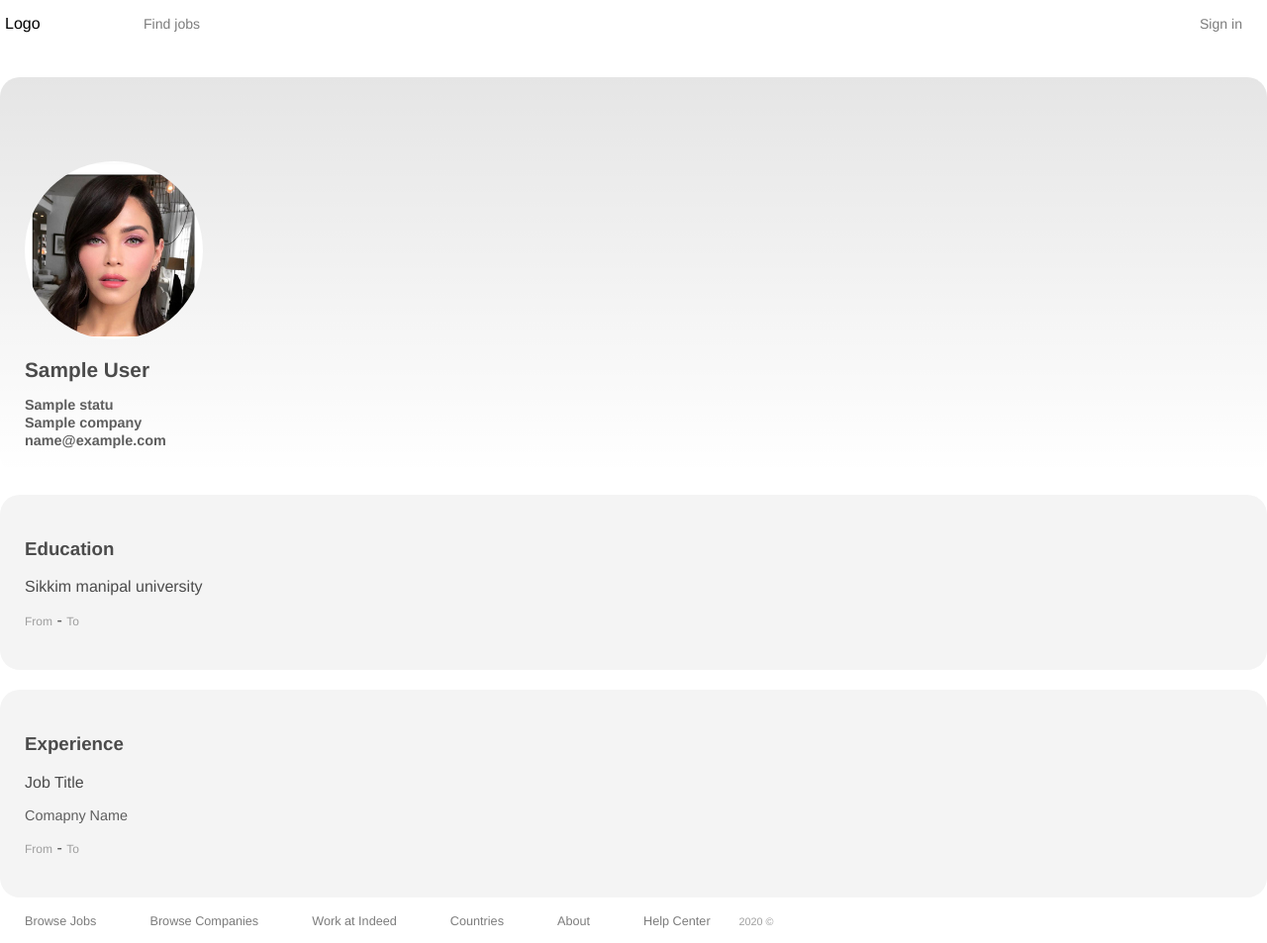
After one commit to Marwan9956/indeed-clone, a CodeIgniter app: page /indeed/index.php/profile/user/1 in a window 1280 px wide. The commit adds this page. Shown: the whole page at 99% size. Run offline with CodeIgniter, Linux system fonts and the light colour scheme; tables that the repository leaves empty or names only in its code hold one stand-in row (values such as "Sample post").

Commit message:
Working in User Profile Added Education table for user and expirence table both with get JSON data in ONE ROW

```diff
--- a/application/controllers/Member.php
+++ b/application/controllers/Member.php
@@ -1,6 +1,10 @@
 <?php
 defined('BASEPATH') OR exit('No direct script access allowed');
-
+/**
+ * Handle all user functionality
+ * @author marwan
+ *
+ */
 class Member extends CI_Controller{
 	public function __construct(){
 		parent::__construct();
--- /dev/null
+++ b/application/controllers/Profile.php
@@ -0,0 +1,55 @@
+<?php
+defined('BASEPATH') OR exit('No direct script access allowed');
+/**
+ * Handle all user Profiles
+ * @author marwan
+ *
+ */
+
+class Profile extends CI_Controller{
+	public function __construct(){
+		parent::__construct();
+	}
+
+
+	/**
+	 * Handle  /profile
+	 */
+	public function index(){
+
+	}
+
+
+	public function user($user_id){
+		//print_r($this->session->userdata());
+		$data['title']		  =  "Profile";
+		$data['view_content'] =  'profile/employee_profile_view';
+		try{
+			$data['user']         =  $this->user->getSignleUser($user_id);
+			$data['user_Company'] =  $this->user->getCompanyName($data['user']->company_id);
+			$data['education'] ='';
+			$data['experience'] ='';
+		}catch (database_exception $e){
+			$data['error'] = $e->getMessage();
+		}catch (Exception $e){
+			$data['error'] ='Server Error Try again later';
+		}
+
+		$this->load->view('inc/main',$data);
+	}
+
+	public function user_add_education($education){
+
+	}
+
+	public function user_add_experience($experience){
+
+	}
+
+	public function company($comapny_id){
+		$data['title']		  =  "Profile";
+		$data['view_content'] =  'profile/company_profile_view';
+		$this->load->view('inc/main',$data);
+	}
+
+}
--- a/application/controllers/Register.php
+++ b/application/controllers/Register.php
@@ -1,6 +1,10 @@
 <?php
 defined('BASEPATH') OR exit('No direct script access allowed');
-
+/**
+ * Handle all register functionality
+ * @author marwan
+ *
+ */
 class Register extends  CI_Controller{
 	public  function __construct(){
 		parent::__construct();
--- a/application/models/user.php
+++ b/application/models/user.php
@@ -234,4 +234,35 @@ class User extends CI_Model{
 	}
 
 
+
+	/**
+	 * Get Signle User
+	 * @return user object
+	 */
+
+	public function getSignleUser($user_id){
+		$this->db->select('users.id , first_name, last_name, username, users.email, countries.name as country_name , users.phone_number, users.resume_url, users.profile_img , users.company_id, current_status.name as current_status_name ,users.register_time');
+		$this->db->from('users');
+		$this->db->join('current_status', 'users.current_status_id = current_status.id' , 'inner');
+		$this->db->join('countries', 'users.country_code = countries.code' , 'LEFT OUTER');
+		$this->db->where('users.id' , $user_id);
+		$query = $this->db->get();
+		 $query = $query->row();
+		 if($query){
+		 	return $query;
+		 }else{
+		 	throw new database_exception('No User with this ID');
+		 }
+	}
+
+	public function getCompanyName($comp_id){
+		$this->db->select('name');
+		$this->db->from('company');
+		$this->db->where('id' , $comp_id);
+		$query = $this->db->get();
+		$query = $query->row();
+		if($query){
+			return $query->name;
+		}
+	}
 }
--- a/application/views/inc/layout/header.php
+++ b/application/views/inc/layout/header.php
@@ -7,6 +7,7 @@
 	      href="https://stackpath.bootstrapcdn.com/font-awesome/4.7.0/css/font-awesome.min.css" >
 	<link rel="stylesheet" href="<?php echo base_url('assets/css/style.css');?>">
 	<link rel="stylesheet" href="<?php echo base_url('assets/css/message.css');?>">
+
 	<script src="<?php echo base_url('assets/js/jquery-3.4.1.min.js');?>"></script>
 	<script src="http://localhost/indeed/assets/js/ajax.js"></script>
 	<script src="<?php echo base_url('assets/js/script.js');?>"></script>
--- a/application/views/inc/layout/nav_links.php
+++ b/application/views/inc/layout/nav_links.php
@@ -10,11 +10,18 @@
 				<a href="<?php echo base_url('member/jobpost');?>">
 					Employers / Post Job
 				</a>
+				<a href="<?php //echo base_url('profile/company/') . $this->session->userdata('user_id');?>">
+					Profile
+				</a>
 			<?php else:?>
 				<a href="#">
 					Upload your resume
 				</a>
+				<a href="<?php echo base_url('profile/user/') . $this->session->userdata('user_id');?>">
+					Profile
+				</a>
 			<?php endif;?>
+
 		<?php endif;?>
 
 
--- /dev/null
+++ b/application/views/profile/employee_profile_view.php
@@ -0,0 +1,68 @@
+
+<?php if(isset($user)):?>
+<script src=''> </script>
+<link rel="stylesheet" href="<?php echo base_url('assets/css/profile.css');?>">
+<section class='employee-profile'>
+	<header>
+		<img alt="" src="<?php echo base_url('upload/user_profile/img.jpg')?>">
+		<p><?php echo $user->first_name . ' '; ?> <?php echo $user->last_name; ?></p>
+		<p class="small-txt"> <?php echo $user->current_status_name; ?></p>
+		<p class="small-txt"> <?php echo $user->country_name; ?> </p>
+		<!-- IF There is company -->
+		<?php if($user_Company):?>
+			<p class="small-txt"> <?php echo $user_Company;; ?> </p>
+		<?php endif;?>
+		<p class="small-txt"> <?php echo $user->email; ?></p>
+	</header>
+	<!-- Education -->
+	<section class="widget">
+		<h3>Education</h3>
+		<!-- Loop -->
+		<div>
+			<p>Sikkim manipal university</p>
+			<p class="small-txt"></p>
+			<p><span>From</span> - <span>To</span></p>
+		</div>
+		<!-- Loop End -->
+		<!-- IF USER ADD EDIT PROFILE -->
+		<?php if($this->session->userdata('user_type') == 'employee' ):?>
+			<?php if($this->session->userdata('user_id') == $user->id):?>
+				<button class="btn btn-signin">Add Education</button>
+				<button class="btn btn-signin">Save</button>
+			<?php endif;?>
+		<?php endif;?>
+	</section>
+	<!-- Experience -->
+	<section class="widget">
+		<h3>Experience</h3>
+
+		<!-- Loop -->
+		<div>
+			<p>Job Title</p>
+			<p class="small-txt">Comapny Name</p>
+			<p><span>From</span> - <span>To</span></p>
+		</div>
+		<!-- Loop End -->
+		<!-- IF USER ADD EDIT PROFILE -->
+		<?php if($this->session->userdata('user_type') == 'employee' ):?>
+			<?php if($this->session->userdata('user_id') == $user->id):?>
+				<button class="btn btn-signin">Add Education</button>
+				<button class="btn btn-signin" >Save</button>
+			<?php endif;?>
+		<?php endif;?>
+	</section>
+
+
+</section>
+<?php else:?>
+
+<section class="widget">
+		<div class="alert alert-warning">
+			<h3><?php echo $error;?></h3>
+		</div>
+		<a href="<?php echo base_url();?>" class="btn btn-primary">
+			Back
+		</a>
+</section>
+
+<?php endif;?>
--- /dev/null
+++ b/assets/css/profile.css
@@ -0,0 +1,37 @@
+.employee-profile{
+	margin-top:30px;
+}
+
+.employee-profile .small-txt{
+	font-size: 0.9em;
+	color: var(--lbl);
+	margin:2px 0;
+}
+
+.employee-profile header{
+	background-color: var(--very-light);
+	padding:25px;
+	border-radius:20px;
+	background:  -webkit-linear-gradient(top, rgba(0,0,0,0.10) 0%,rgba(0,0,0,0) 100%);
+	/* Chrome10-25,Safari5.1-6 */
+}
+
+.employee-profile img{
+	margin-top:60px;
+	width:180px;
+	height:180px;
+	border-radius: 250px;
+}
+
+.employee-profile header p{
+	font-size:1.3em;
+	font-weight: bold;
+	margin:15px 0;
+}
+
+.employee-profile .widget{
+	background-color: var(--bg-gray );
+	padding:25px;
+	margin-top:20px;
+	border-radius:20px;
+}
--- a/assets/css/style.css
+++ b/assets/css/style.css
@@ -305,7 +305,7 @@ ul li{
 	padding:0 25px;
 	margin-left:0 !important;
 }
-
+/*****************Countries List Hint in search *******/
 #countriesList{
 	position:absolute;
 	//top:209px;
--- a/assets/js/ajax.js
+++ b/assets/js/ajax.js
@@ -1,5 +1,4 @@
 $(document).ready(function(){
-
 	var displayTag = $('#display-single-job');
 	var jobPostSingleWidget = $('.job-post-single-widget');
 
@@ -29,7 +28,7 @@ $(document).ready(function(){
 					cls = document.getElementById('close');
 					/*
 					 *  Normal Javascript Because jquery Events
-					 *  didn't work Not sure why that happend
+					 *  didn't work Not sure why
 					 */
 					cls.addEventListener("click",function(e){
 						closeFunction(e);
@@ -48,7 +47,7 @@ $(document).ready(function(){
 
 
 	/**
-	 * Close display single job
+	 * Close Button display single job
 	 * And reshow subscription widget
 	 * @returns
 	 */
@@ -58,6 +57,8 @@ $(document).ready(function(){
 		subscription_widget.fadeIn();
 		e.preventDefault();
 	};
+
+
 	/**
 	 * Construct Html to display single job
 	 * @returns
@@ -106,26 +107,15 @@ $(document).ready(function(){
 	 */
 	var countries = document.getElementById('searchCountries');
 	countries.addEventListener('keyup',function(e){
-		 console.log('we are key now');
+
 		var key = countries.value;
 		var countriesURL = encodeURI("http://localhost/indeed/jobs/countries?key=" + key);
 		$.ajax({
 				type: 'get',
-				url  : countriesURL,
-				success : function(result){
-					//console.log(result);
-					/*
-					try{
-						console.log(JSON.parse(result));
-					}catch(err){
-						//console.log('not a json obj');
-					}
-					*/
-				}
+				url  : countriesURL
 			}).done(function (data){
 				try{
 					$('#countriesList').remove();
-					//console.log(JSON.parse(data));
 					data = JSON.parse(data);
 					var countriesDiv = '<div id="countriesList"> <ul>';
 					for(var i = 0 ; i < data.length; i++){
@@ -134,22 +124,16 @@ $(document).ready(function(){
 					var rect = countries.getBoundingClientRect();
 					var topPos = rect.top + rect.height;
 					var widthPos = rect.width + 82;
-					//console.log(rect.width);
-					console.log(topPos);
-					//$('#countriesList');
-					//$('#countriesList').css('width',widthPos);
+
 					countriesDiv += '</ul></div>';
-					console.log(countriesDiv);
-					//$(this).append(countriesDiv);
-					//countries.outerHTML += countriesDiv;
-					//countriesDiv.insertAfter(countries);
+
 					$(countriesDiv).insertAfter('#searchCountries')
 					.css({
 						'top' : topPos,
 						'width':widthPos
 						});
 				}catch(err){
-					//console.log('not a json obj');
+					//console.log('Not Json Data Error');
 				}
 			}).fail(function(xhr, status, error) {
 				  //Ajax request failed.
@@ -162,17 +146,5 @@ $(document).ready(function(){
 	});
 
 
-	 /*
-	 .done(function(data) {
-      //Ajax request was successful.
-  })
-  .fail(function(xhr, status, error) {
-      //Ajax request failed.
-      var errorMessage = xhr.status + ': ' + xhr.statusText
-      alert('Error - ' + errorMessage);
-})
-*/
-
-
 
 });
--- /dev/null
+++ b/assets/js/user_profile.js
@@ -0,0 +1 @@
+$(document).ready(function(){
```
Also changed, not shown: application/controllers/Jobs.php (+18 -7 lines), application/models/Jobs_model.php (+11 -0 lines), application/views/profile/company_profile_view.php (added), upload/user_profile/img.jpg (added). Lines whose indentation alone changed are shown as unchanged.
